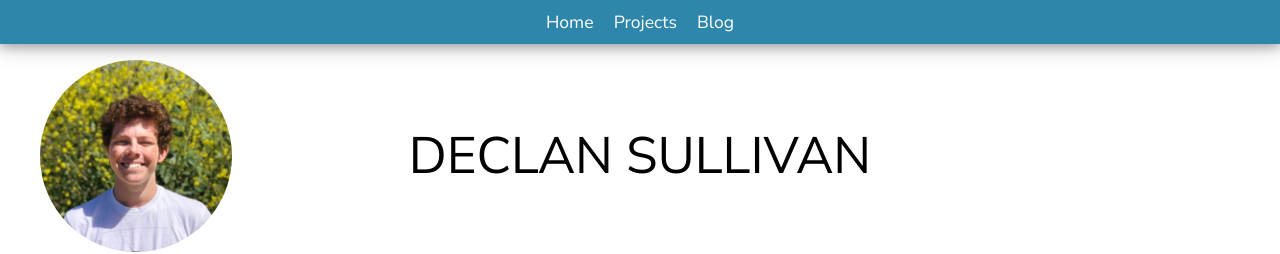
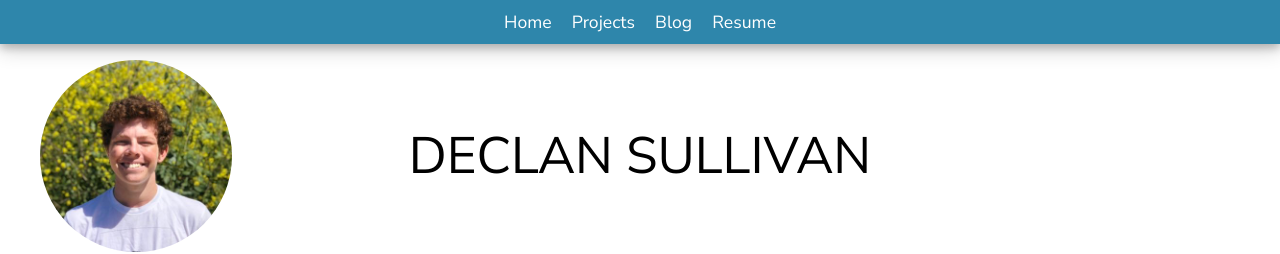
Before and after one commit to declansullivan/old-website, a plain HTML site: page index.html in a window 1280 px wide. Shown: the top 254 px of the page. Drawn offline with Linux system fonts and the light colour scheme.

Commit message:
moved resume

```diff
--- a/index.html
+++ b/index.html
@@ -14,6 +14,7 @@
             <li><a href="/">Home</a></li>
             <li><a href="/projects">Projects</a></li>
             <li><a href="/blog">Blog</a></li>
+            <li><a href="https://drive.google.com/file/d/1smANASyKpV0EHgf50kK2-BITSikFXfAk/view?usp=sharing" target="_blank">Resume</a></li>
         </ul>
         </nav>
     </div>
@@ -69,10 +70,10 @@
             </a>
         </div>
 
-        <br>
+        <!-- <br>
         <div class="content">
             <span class="important"><a href="https://drive.google.com/file/d/1smANASyKpV0EHgf50kK2-BITSikFXfAk/view?usp=sharing" target="_blank">Full Resume</a></span>
-        </div>
+        </div> -->
 
         <div class="break"><hr></div>
 
```
